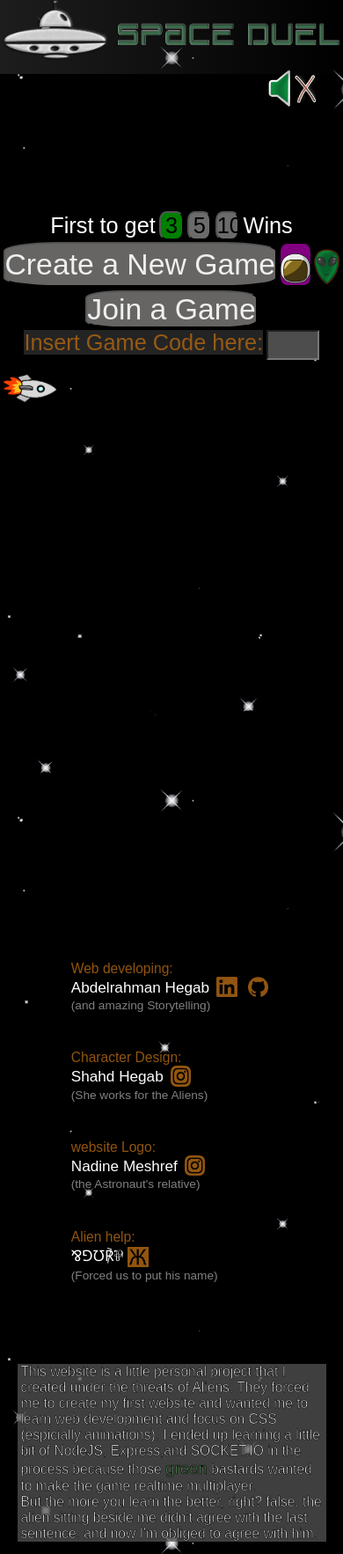
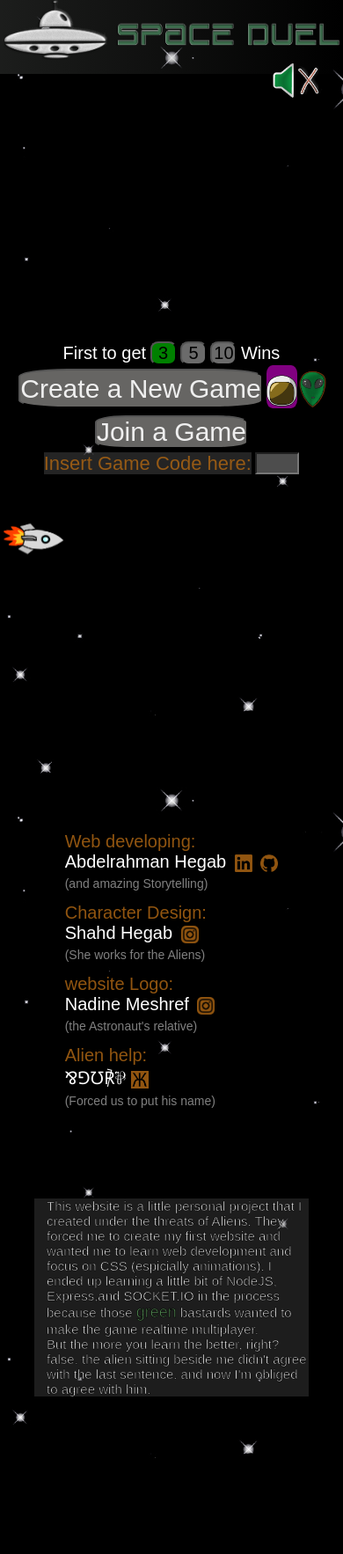
Before and after one commit to Abdelrahman-7gab/Space-Duel, a website: page public/index.html in a window 390 px wide. Shown: the top 1766 px of the page at 88% size. After the commit the page ends 1688 px from the top, so only its background shows below. Drawn offline with nearby package versions, Linux system fonts and the light colour scheme; no server answers; a web font is replaced by a local one.

Commit message:
responsive design is now complete, Changed every unit to Rem

```diff
--- a/public/Style.css
+++ b/public/Style.css
@@ -3,6 +3,10 @@
     margin:0;
     padding:0;
     box-sizing: border-box;
+}
+
+:root{
+    font-size: 62.5%;
 }
 
 html {
@@ -13,6 +17,13 @@ html {
     width:100vw;
     overflow-x: hidden;
   }
+
+body{
+    font-family: 'Yusei Magic', sans-serif;
+    color:white;
+    overflow-x: hidden;
+    font-size: 1.6rem;
+}
 
 header{
     background: linear-gradient(to right,rgba(93, 97, 93, 0.3) , rgba(93, 97, 93, 0) );
@@ -26,7 +37,6 @@ header{
 
 #logoDIV{
     flex:3;
-    font-size:6vh;
 }
 
 #logo{
@@ -45,20 +55,15 @@ header a{
 }
 
 #sound{
-    height:7vh;
+    height:4rem;
 }
 
-body{
-    font-family: 'Yusei Magic', sans-serif;
-    color:white;
-    overflow-x: hidden;
-}
 
 #rocket{
-    width: 8vw;
+    width: 8rem;
     position: absolute;
     top:72vh;
-    left:-8vw;
+    left:-8rem;
     animation: rocket linear 20s;
     animation-fill-mode: forwards;
     animation-iteration-count: infinite;
@@ -99,9 +104,9 @@ body{
 }
 
 #alienship{
-    width:8vw;
+    width:8.5rem;
     position:absolute;
-    left:-8vw;
+    left:-9.1rem;
     top:-23vh;
     animation: ship ease-out 20s;
     animation-iteration-count: infinite;
@@ -126,9 +131,9 @@ body{
 }
 
 #kidnap{
-    width: 4vw;
+    width: 5rem;
     position:absolute;
-    left:-4vw;
+    left:-5rem;
     opacity: 0;
     top :50vh;
     animation: kidnap linear 20s;
@@ -168,12 +173,12 @@ body{
 }
 
 .selecting{
-    font-size: 4vh;
+    font-size: 2.5rem;
     color: white;
 }
 
 .limit{
-    width:5vh;
+    width:3rem;
 }
 
 
@@ -182,9 +187,7 @@ body{
 }
 
 .CHRicon{
-    width:6vh;
-    margin-top: 1vw;
-    margin-left: 0.5vw;
+    width:5rem;
     border-radius: 20%;
     cursor: pointer;
 }
@@ -196,23 +199,24 @@ body{
 
 #gameSec{
     height:90vh;
-    display:none;
+    display: none;
 
 }
 
 .scoreboard{
-    font-size: 3vw;
+    font-size: 3.5rem;
     background: linear-gradient(rgba(93, 97, 93, 0) 45%, rgba(93, 97, 93, 0.40) 35% , rgba(93, 97, 93, 0) );
 }
 
 .icon{
-    width:5vw;
+    width:6rem;
 }
 
 #GameContainer{
     display:flex;
     flex-direction: column;
     align-items: center;
+    justify-content: center;
 }
 
 .game{
@@ -223,8 +227,7 @@ body{
 }
 
 .choice{
-
-    width: 11vw;
+    width: 11%;
     cursor:pointer;
     border-radius: 30%;
     margin-left: 3%;
@@ -271,7 +274,7 @@ body{
 }
 #status{
     color:white;
-    font-size: 2.5vw;
+    font-size: 3.5rem;
     margin-top: 2%;
     white-space: pre;
 }
@@ -280,9 +283,9 @@ body{
     display: flex;
     flex-direction: column;
     justify-content: center;
+    align-items: center;
     color:white;
     height:90vh;
-    font-size: 100%;
 }
 
 .Create{
@@ -293,18 +296,16 @@ body{
     justify-content: space-around;
 }
 
-
-
 .roomButton{
     font-family: 'Yusei Magic', sans-serif;
     color:rgba(255, 255, 255, 0.897);
-    font-size: 7vh;
+    font-size: 4rem;
     background:rgb(102, 101, 99);
     border-radius: 20%;
-    margin: 0.5vw;
+    margin: 4px;
 }
 button{
-    font-size: 4vh;
+    font-size: 2.3rem;
     border-radius: 30%;
     background: rgba(255, 255, 255, 0.418);
 }
@@ -336,26 +337,30 @@ button:active{
     }
 }
 
+#RoomStatusDIV{
+    display: flex;
+    flex-direction: column;
+    align-items: center;
+    justify-content: center;
+}
+
 #RoomStatus{
     white-space: pre;
-    font-size: 3vw;
-    left:25vw;
-    top:20vw;
-    position: absolute;
+    font-size: 4rem;
 }
 
 #box{
-    height:6vh;
-    width:5vw;
+    height:4rem;
+    width:6.5rem;
     background-color: rgba(255, 255, 255,0.3);
     font-family: 'Yusei Magic', sans-serif;
     color:white;
-    font-size: 1.2em;
+    font-size: 1.3em;
 }
 
 
 #insert{
-    font-size: 5vh;
+    font-size: 3rem;
     background-color: rgba(182, 182, 182,0.2);
     color:rgba(170, 99, 19, 0.856);
 }
@@ -390,34 +395,73 @@ button:active{
 
 
 #designer{
-    font-size: 4vh;
+    font-size: 2.6rem;
     display: grid;
     grid-template-columns: auto auto;
-    column-gap: 5vw;
-    row-gap: 5vh;
+    column-gap: 5.5rem;
+    row-gap: 5rem;
     margin: auto;
-
 
 }
 
 
 .names{
     font-size: 1.1em;
+    animation: names linear 3s;
+    animation-iteration-count: infinite;
+    border-radius: 20%;
+}
+
+@keyframes names{
+
+    5%{
+        background: linear-gradient(to right,rgb(255, 255, 255,0) 10%, rgb(255, 255, 255,0.3))
+    }
+    10%{
+        background: linear-gradient(to right,rgb(255, 255, 255,0) 20%, rgb(255, 255, 255,0.3))
+    }
+    15%{
+        background: linear-gradient(to right,rgb(255, 255, 255,0) 30%, rgb(255, 255, 255,0.3))
+    }
+    20%{
+        background: linear-gradient(to right,rgb(255, 255, 255,0) 40%, rgb(255, 255, 255,0.3))
+    }
+    25%{
+        background: linear-gradient(to right,rgb(255, 255, 255,0) 50%, rgb(255, 255, 255,0.3))
+    }
+    30%{
+        background: linear-gradient(to right,rgb(255, 255, 255,0) 60%, rgb(255, 255, 255,0.3))
+    }
+    35%{
+        background: linear-gradient(to right,rgb(255, 255, 255,0) 70%, rgb(255, 255, 255,0.3))
+    }
+    40%{
+        background: linear-gradient(to right,rgb(255, 255, 255,0) 80%, rgb(255, 255, 255,0.3))
+    }
+    45%{
+        background: linear-gradient(to right,rgb(255, 255, 255,0) 90%, rgb(255, 255, 255,0.3))
+    }
+    50%{
+        background: linear-gradient(to right,rgb(255, 255, 255,0) 100%, rgb(255, 255, 255,0.3))
+    }
+
 
 }
 
 #paragraph{
     -webkit-text-stroke: 0.6px rgba(0, 0, 0, 1);
     color:rgb(248, 248, 248);
-    background: rgba(87, 87, 87, 0.734);
-    font-size: 1.5vw;
-    padding-left: 1vw;
+    background: rgba(87, 87, 87, 0.334);
+    font-size: 1.8rem;
+    padding-left: 1.4rem;
     margin: auto;
     width:60vw;
 }
 
 .social{
-    margin-right:0.5vh;
+    width:3.7rem;
+    vertical-align:bottom;
+    margin-left: 0.4rem;
 }
 
 .social:hover{
@@ -430,9 +474,9 @@ button:active{
 }
 
 #alienSocial{
-    height:2.8vw;
+    height  :3.7rem;
     vertical-align:middle;
-    margin-right: 0.8vh;
+    margin-right: 0.5rem;
 }
 
 @keyframes nameAnim{
@@ -485,14 +529,8 @@ button:active{
 
 }
 
-.social{
-    height:2.8vw;
-    vertical-align:bottom;
-    margin-left: 0.4vh;
-}
-
 .review{
-    font-size: 2.5vh;
+    font-size: 1.5rem;
     color: gray;
     align-self: flex-end;
 }
@@ -502,33 +540,29 @@ button:active{
 }
 
 
-@media only screen and (min-width: 801px) and (max-width: 1024px){
-    .roomButton{
+@media only screen and (max-width: 991.98px){
+.roomButton{
 
-        font-size: 4vw;
-    }
-
-    #sound{
-        margin-left: 75vw;
-    }
-
+    font-size: 3.5rem;
+}
 
 #insert{
-    font-size: 5vh;
+    font-size: 3rem;
 }
 
 #box{
-    width:10vh;
-    height:6vh;
+    width:6rem;
+    height:3.5rem;
 }
 #kidnap{
     top:40vh;
-    width:6vw;
+    width:5rem;
+    left:-4rem;
 }
 #alienship{
-    width:10vw;
-    left:-8vw;
-    top: -30vh;
+    width:9rem;
+    left:-8rem;
+    top: -33vh;
 }
 
 #rocket{
@@ -537,10 +571,30 @@ button:active{
     top: 70vh;
 }
 
+.names{
+    font-size: 1em;
+}
+
+#paragraph{
+    font-size: 1.6rem;
+}
+
+#RoomStatus{
+    font-size: 3rem;
+}
+
+.choice{
+    width: 15%;
+}
+#status{
+    font-size: 3rem;
+}
+
+
 
 }
 
-@media only screen and (max-width: 800px){
+@media only screen and (max-width: 767.98px){
 
     .headerContainer{
         flex-direction: column;
@@ -548,21 +602,15 @@ button:active{
 
 #sound{
     margin-left: 70vw;
-    height:5vh;
+    height:4rem;
 }
 
 #about{
     display:none
 }
 
-#RoomSec{
-    justify-content: flex-start;
-    margin-top: 40vw;
-}
-
 .limit{
-    font-size: 3vh;
-    width: 7vw;
+    font-size: 2rem;
 }
 
 #logo{
@@ -570,82 +618,144 @@ button:active{
 }
 
 .roomButton{
-    font-size: 4vh;
+    font-size: 3rem;
 }
 
 .CHRicon{
-    width:4vh;
+    width:4rem;
 }
 
 .selecting{
-    font-size: 3vh;
+    font-size: 2rem;
 }
 
 #box{
-    width:7vh;
-    height:4vh;
+    width:5rem;
+    height:2.5rem;
 }
 
 #insert{
-    font-size: 3vh;
+    font-size: 2.5rem;
 }
 
 #kidnap{
     top:40vh;
-    width:8vw;
+    width:4rem;
 }
 #alienship{
-    width:16vw;
-    left:-10vw;
-    top: -26vh;
+    width:8rem;
+    left:-7.5rem;
+    top: -34vh;
 }
 
 #rocket{
-    width:16vw;
+    width:8rem;
     left:-16vw;
-    top: 50vh;
 }
 
 #designer{
-    grid-template-columns: auto;
-    font-size: 4vw;
+    font-size: 1.3em;
     align-items: center;
 }
 
 .review{
-    font-size: 3.5vw;
+    font-size: 1.3rem;
     align-self: center;
 }
 
 .social{
-    height:6vw;
-}
-#alienSocial{
-    height:6vw;
+    width:3rem;
 }
 
+#alienSocial{
+    height:3rem;
+}
 
 #paragraph{
-    font-size: 4vw;
-    width: 90vw;
-    margin-top: 0vw;
+    font-size: 1.5rem;
+    width:80vw;
+}
+
+.choice{
+    width: 17%;
+}
+#status{
+    font-size: 2.8rem;
+}
+#GameContainer{
+    margin-top: 8vh;
 }
 
 
 }
 
-@media only screen and (min-width: 600px) and (max-width: 800px){
+@media only screen and (max-width: 575.98px){
 
     #kidnap{
-        width:4vw;
+        width:4rem;
     }
     #alienship{
-        width:8vw;
-        left:-8vw;
+        width:7rem;
+
+        left:-6.3rem;
+
+        top:-26vh;
     }
 
     #rocket{
-        width:8vw;
+        width:7rem;
+    }
+    .social{
+        width:2rem;
     }
 
+    #designer{
+        font-size:2rem;
+        grid-template-columns: auto;
+        row-gap: 1.2rem;
+        margin-bottom: 0;
+    }
+
+    .review{
+        font-size: 1.4rem;
+    }
+    #alienSocial{
+        height:2rem;
+    }
+
+    #paragraph{
+        font-size: 1.5rem;
+        width:80vw
+    }
+    #insert{
+        font-size: 2.2rem;
+    }
+
+    .roomButton{
+        font-size: 3rem;
+    }
+    #sound{
+        margin-left: 72vw;
+    }
+    #logo{
+        height:8vh;
+    }
+    .CHRicon{
+        width:3.5rem;
+    }
+
+    #RoomStatus{
+        font-size: 2.5rem;
+    }
+
+    .choice{
+        width: 30%;
+    }
+    #status{
+        font-size: 2.5rem;
+    }
+
+    #GameContainer{
+        margin-top: 10vh;
+    }
 }
--- a/public/index.html
+++ b/public/index.html
@@ -68,7 +68,10 @@
       </section>
 
       <section id = "RoomSec">
-        <span id = "RoomStatus"></span>
+
+        <div id = "RoomStatusDIV">
+        <div id = "RoomStatus"></div>
+      </div>
 
         <div id="RoomCreation">
 
```
Also changed, not shown: public/game.js (line endings or trailing spaces).
